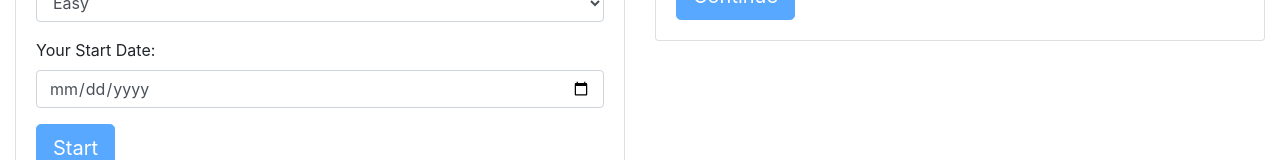
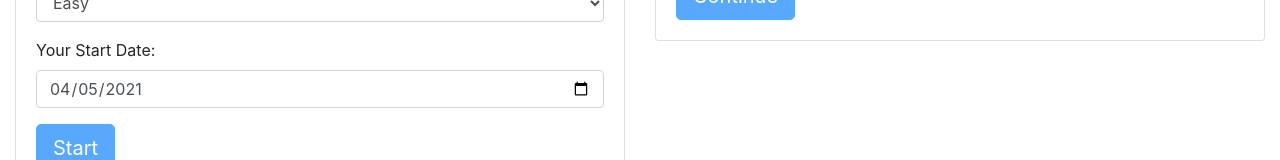
Before and after one commit to daveajlee/trams, an Angular app: page / in a window 1280 px wide. Shown: the part 785-945 px from the top of the page. Built offline with nearby package versions, Linux system fonts and the light colour scheme.

Commit message:
Show current date as starting date for simulation

```diff
--- a/src/app/app.component.html
+++ b/src/app/app.component.html
@@ -34,7 +34,7 @@
           <!-- Show an input box where the user can choose their starting time -->
           <div class="form-group">
             <label for="startingDate">Your Start Date:</label>
-            <input class="form-control" [(ngModel)]="startingDate" [value]="startingDate" type="date" id="startingDate"/>
+            <input class="form-control" [(ngModel)]="startingDate" type="date" id="startingDate"/>
           </div>
           <!-- Show start button -->
           <button
--- a/src/app/app.component.ts
+++ b/src/app/app.component.ts
@@ -21,8 +21,7 @@ export class AppComponent {
 
   constructor(public router: Router, private datePipe: DatePipe) {
     this.difficultyLevel = 'Easy';
-    this.startingDate = this.datePipe.transform(this.currentDate, 'dd.MM.yyyy');
-    console.log(this.startingDate);
+    this.startingDate = this.datePipe.transform(this.currentDate, 'yyyy-MM-dd');
   }
 
   onFileInput(files: FileList | null): void {
```
